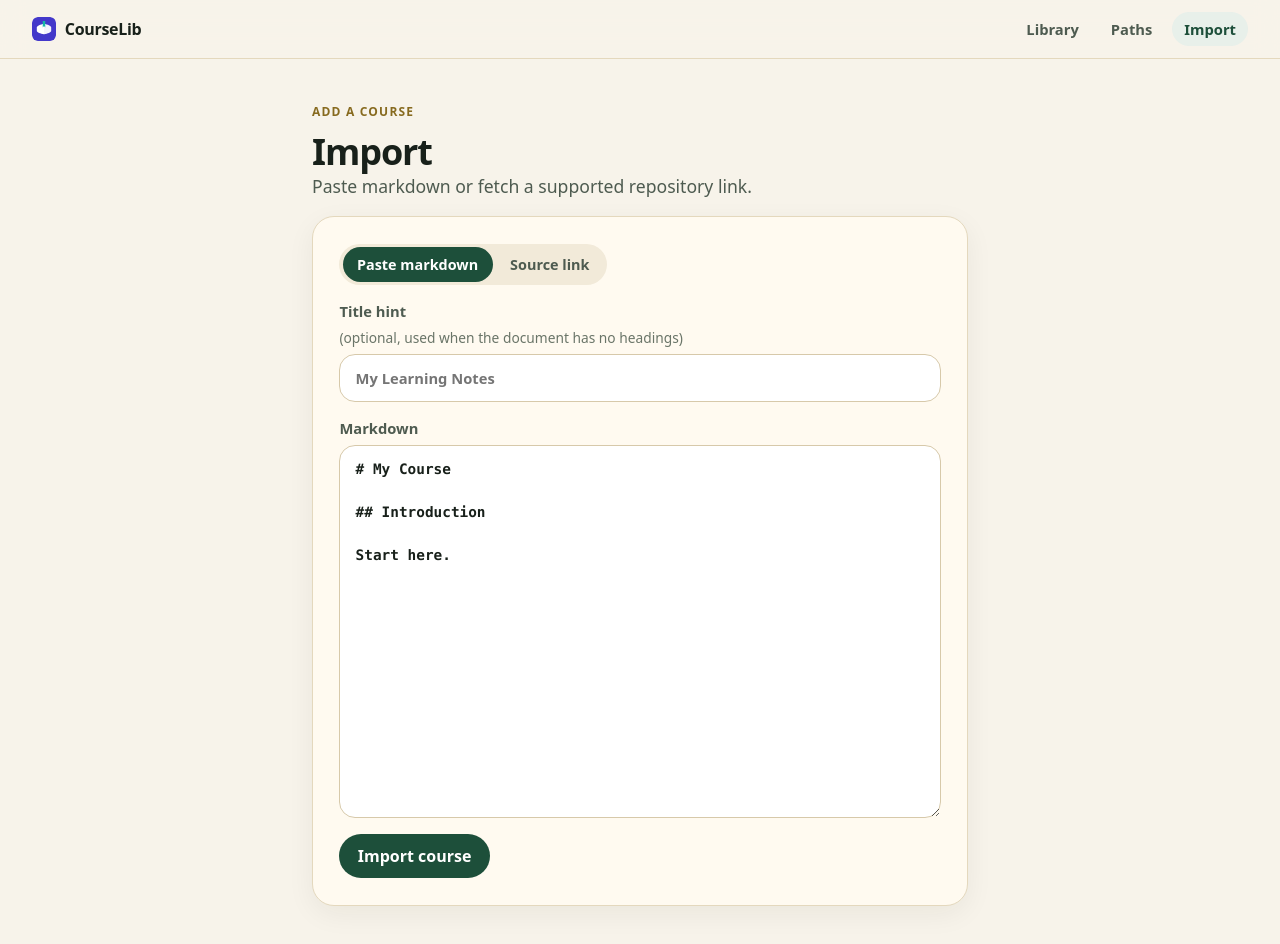
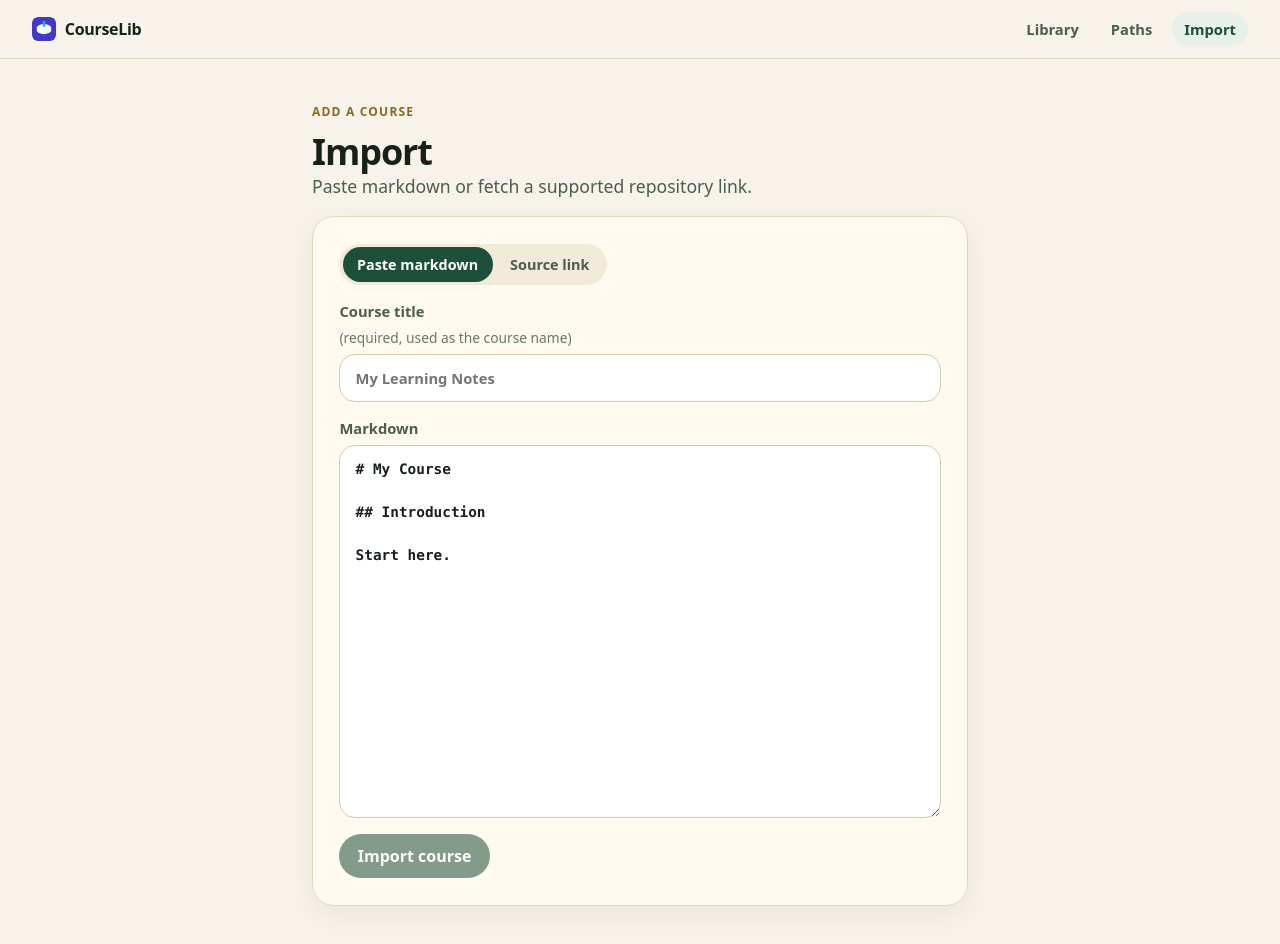
Before and after one commit to ririyad/courselib, a SvelteKit app: page /import in a window 1280 px wide. Shown: the top 944 px of the page. Built offline with nearby package versions, Linux system fonts and the light colour scheme.

Commit message:
Require pasted course titles

```diff
--- a/src/routes/import/+page.svelte
+++ b/src/routes/import/+page.svelte
@@ -3,7 +3,7 @@
   import { importCourse, type WrittenCourse } from '$lib/api';
 
   let mode = $state<'paste' | 'link'>('paste');
-  let titleHint = $state('');
+  let title = $state('');
   let markdown = $state('# My Course\n\n## Introduction\n\nStart here.');
   let url = $state('');
   let importing = $state(false);
@@ -16,7 +16,7 @@
     try {
       imported = await importCourse(
         mode === 'paste'
-          ? { Pasted: { content: markdown, title_hint: titleHint || null } }
+          ? { Pasted: { content: markdown, title_hint: title.trim() } }
           : { Link: { url } }
       );
       error = null;
@@ -65,8 +65,8 @@
 
     {#if mode === 'paste'}
       <label>
-        Title hint <span>(optional, used when the document has no headings)</span>
-        <input bind:value={titleHint} placeholder="My Learning Notes" />
+        Course title <span>(required, used as the course name)</span>
+        <input bind:value={title} placeholder="My Learning Notes" required />
       </label>
       <label>
         Markdown
@@ -89,7 +89,7 @@
         type="button"
         class:busy={importing}
         onclick={submit}
-        disabled={importing || (mode === 'paste' ? !markdown.trim() : !url.trim())}
+        disabled={importing || (mode === 'paste' ? !title.trim() || !markdown.trim() : !url.trim())}
       >
         {importing ? 'Importing…' : 'Import course'}
       </button>
```
Also changed, not shown: 2 other files (tests, documents, lock files or other folders).
